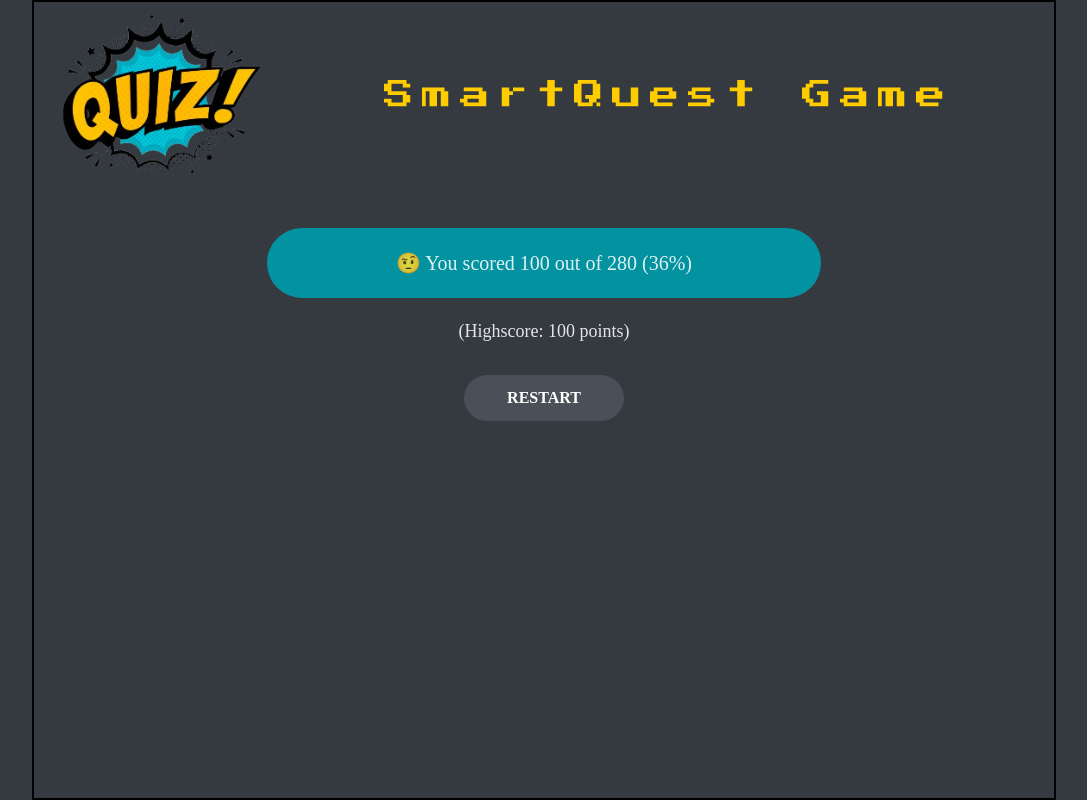
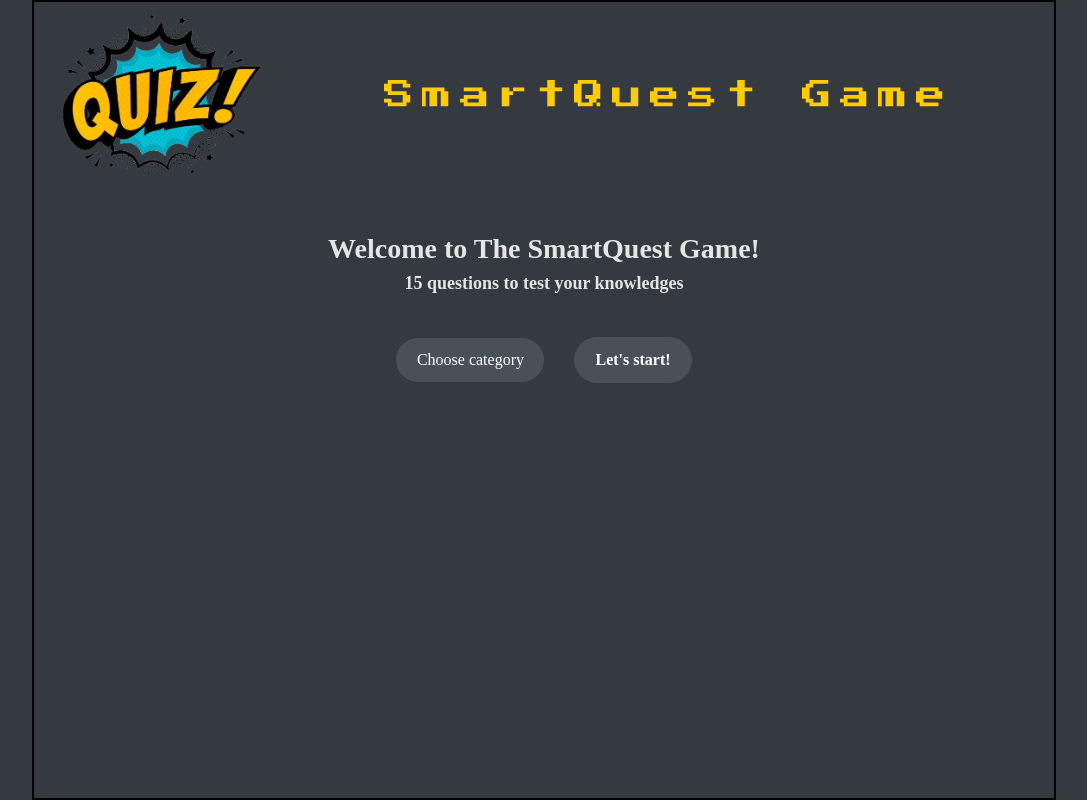
Before and after one commit to daniel-majer/quiz-app, a React (Vite) app: page / in a window 1280 px wide. Shown: the whole page, without its empty margins (96-1183 px from the left). Built offline with nearby package versions, Linux system fonts and the light colour scheme.

Commit message:
quiz project going

```diff
--- a/src/App.jsx
+++ b/src/App.jsx
@@ -122,8 +122,13 @@ function App() {
       <Main>
         {status === 'loading' && <Loading />}
         {status === 'error' && <Error />}
-        {status === 'ready' && (<Finish dispatch={dispatch}/>
-
+        {status === 'ready' && (
+          <StartScreen
+            data={data}
+            category={category}
+            dispatch={dispatch}
+            alert={alert}
+          />
         )}
         {status === 'active' && (
           <Questions
@@ -136,7 +141,9 @@ function App() {
             seconds={seconds}
           />
         )}
-        {status === 'finished' && <Finish dispatch={dispatch} />}
+        {status === 'finished' && (
+          <Finish dispatch={dispatch} score={score} questions={questions} />
+        )}
       </Main>
     </>
   )
--- a/src/components/Finish.jsx
+++ b/src/components/Finish.jsx
@@ -2,10 +2,17 @@
 import Button from './Button'
 import styles from './Finish.module.css'
 
-export const Finish = ({ dispatch }) => {
+export const Finish = ({ dispatch, score, questions }) => {
+  const maxScore = questions.reduce((acc, curr) => {
+    return curr.points + acc
+  }, 0)
+
+  const percentage = Math.floor((score / maxScore) * 100)
   return (
     <>
-      <p className={styles.score}>🤨 You scored 100 out of 280 (36%)</p>
+      <p className={styles.score}>
+        🤨 You scored {score} out of {maxScore} ({percentage}%)
+      </p>
       <p className={styles.highScore}>(Highscore: 100 points)</p>
       <Button type={'restart'} onclick={() => dispatch({ type: 'restart' })}>
         <strong>restart</strong>
```
